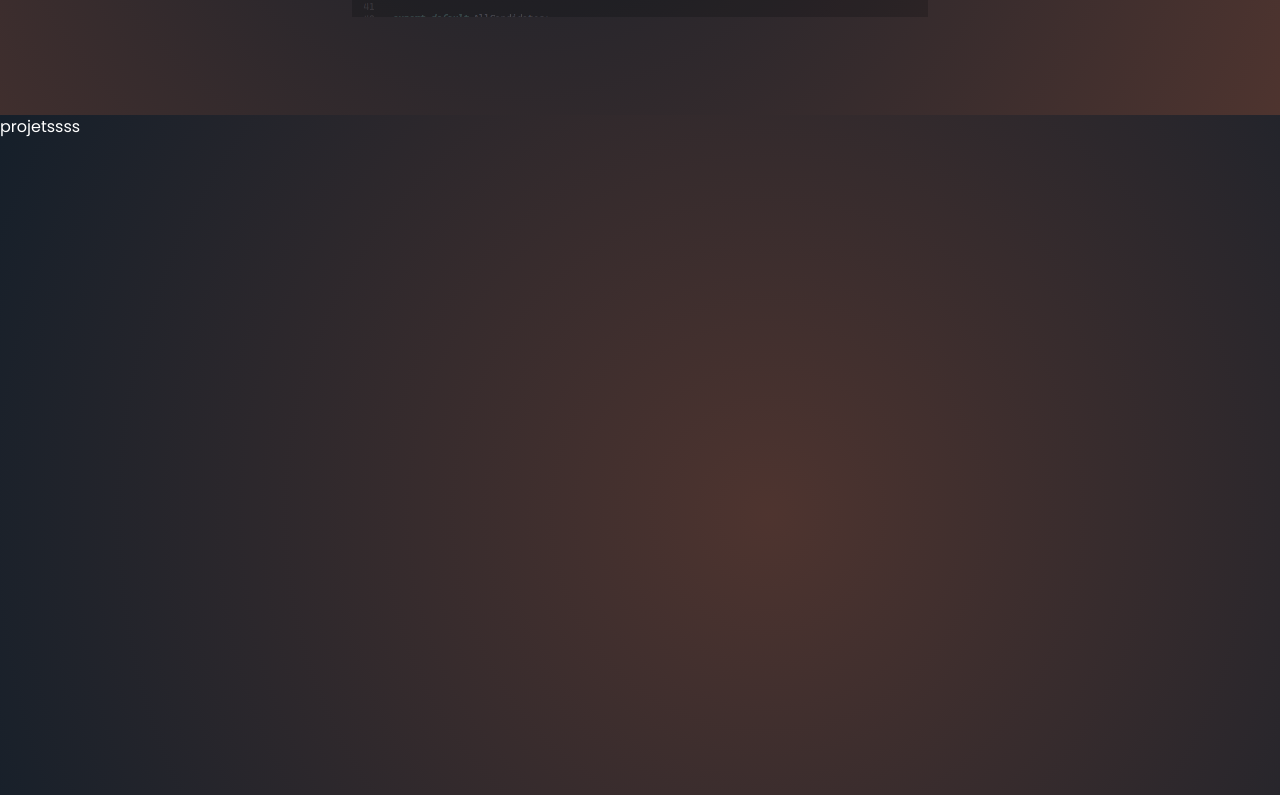
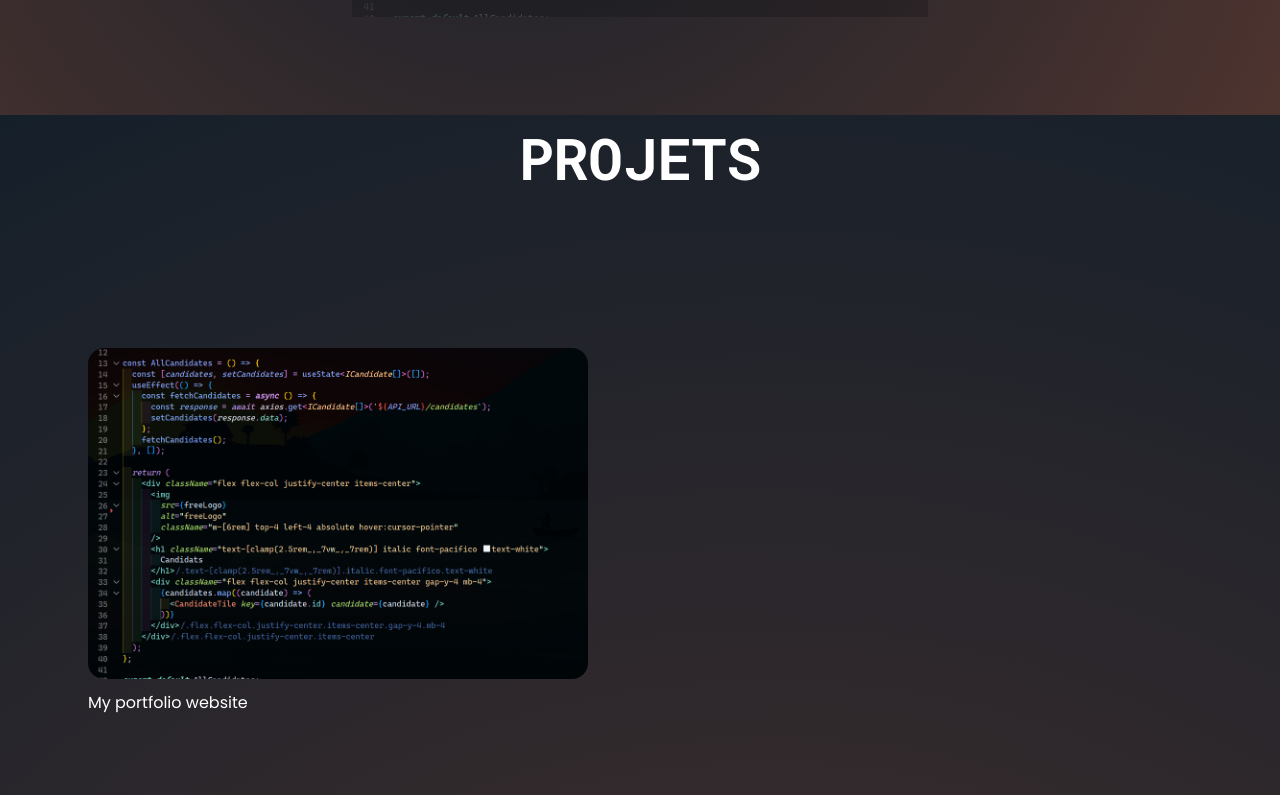
Before and after one commit to Lap0u/Portfolio, a React (Vite) app in the folder my-portfolio/: page / in a window 1280 px wide. Shown: the part 1485-2280 px from the top of the page. Built offline with nearby package versions, Linux system fonts and the light colour scheme.

Commit message:
debut projets

```diff
--- a/my-portfolio/src/components/CompetencesCard.tsx
+++ b/my-portfolio/src/components/CompetencesCard.tsx
@@ -1,5 +1,4 @@
 import { Icon } from '@iconify/react';
-import { useOrientation } from '../hooks/useOrientation';
 
 type CompetencesCardProps = {
   underlineColor: string;
@@ -18,15 +17,14 @@ const CompetencesCard = ({
   text,
   addedStyle,
 }: CompetencesCardProps) => {
-  const { isLandscape } = useOrientation();
   return (
     <div
       className={`basis-1/3 py-4 flex flex-col justify-center items-center text-white tablet:relative ${addedStyle}`}>
-      <div className="flex flex-col text-3xl font-semibold items-center justify-center my-4">
+      <div className="flex flex-col text-3xl font-semibold items-center justify-center my-4 justify-self-start">
         <Icon
           icon={icon}
           style={{ color: underlineColor }}
-          className="text-5xl"
+          className="text-5xl mb-4 justify-self-start"
         />
         <div
           style={{
--- /dev/null
+++ b/my-portfolio/src/components/ProjectCard.tsx
@@ -0,0 +1,67 @@
+import { useBreakpoints } from '../hooks/useBreakpoints';
+import code from '../assets/Code.png';
+
+type ProjectCardProps = {
+  project: {
+    id: string;
+    attributes: {
+      title: string;
+      description: string;
+      difficulty: string;
+      image: string;
+      link: string;
+    };
+  };
+  handleClick: () => void;
+};
+
+const ProjectCard = ({ project, handleClick }: ProjectCardProps) => {
+  const isMobile = useBreakpoints();
+  return (
+    <>
+      {isMobile ? (
+        <div
+          onClick={handleClick}
+          className="hover:cursor-pointer flex flex-col justify-center mx-6 gap-y-3">
+          <div className="my-4 flex justify-center gap-x-4 items-center">
+            <div className="zfont-semibold text-[clamp(1.5rem_,_2vw_,_2rem)] text-transparent bg-clip-text bg-gradient-to-r from-cyan to-purple">
+              {project.attributes.title}
+            </div>
+          </div>
+          <img
+            className="rounded-2xl"
+            src={code}
+            alt={project.attributes.title}
+            width={500}
+            height={250}
+          />
+          <div>{project.attributes.description}</div>
+        </div>
+      ) : (
+        <div
+          onClick={handleClick}
+          className="hover:cursor-pointer hover:bg-opacity-10 hover:btn-gradient justify-between flex mt-5 ml-5 gap-x-5">
+          <div className="basis-1/4 w-[400px] max-w-[400px] h-[250px] max-h-[250px] relative">
+            <img
+              className="rounded-2xl hover:scale-110 duration-200 overflow-hidden object-cover"
+              src={code}
+              alt={project.attributes.title}
+            />
+          </div>
+          <div className="flex flex-col justify-start mx-6 pr-64 gap-y-3 basis-3/4">
+            <div className="my-1 flex items-center gap-x-10">
+              <div className="font-medium text-transparent bg-clip-text bg-gradient-to-r from-cyan to-purple text-[clamp(3rem_,_4vw_,_4rem)]">
+                {project.attributes.title}
+              </div>
+            </div>
+            <div className="text-[clamp(1rem_,_1.5vw_,_1.5rem)]">
+              {project.attributes.description}
+            </div>
+          </div>
+        </div>
+      )}
+    </>
+  );
+};
+
+export default ProjectCard;
--- a/my-portfolio/src/components/Projets.tsx
+++ b/my-portfolio/src/components/Projets.tsx
@@ -1,7 +1,87 @@
+import { useNavigate } from 'react-router-dom';
+import ProjectCard from './ProjectCard';
+import ProjetsTitle from './ProjetsTitle';
+
+const allProjects = [
+  {
+    id: '1',
+    attributes: {
+      title: 'Portfolio',
+      description: 'My portfolio website',
+      difficulty: '1',
+      image: 'portfolio.png',
+      link: 'link',
+    },
+  },
+  {
+    id: '2',
+    attributes: {
+      title: 'Portfolio',
+      description: 'My portfolio website',
+      difficulty: '1',
+      image: 'portfolio.png',
+      link: 'link',
+    },
+  },
+  {
+    id: '3',
+    attributes: {
+      title: 'Portfolio',
+      description: 'My portfolio website',
+      difficulty: '1',
+      image: 'portfolio.png',
+      link: 'link',
+    },
+  },
+  {
+    id: '4',
+    attributes: {
+      title: 'Portfolio',
+      description: 'My portfolio website',
+      difficulty: '1',
+      image: 'portfolio.png',
+      link: 'link',
+    },
+  },
+  {
+    id: '5',
+    attributes: {
+      title: 'Portfolio',
+      description: 'My portfolio website',
+      difficulty: '1',
+      image: 'portfolio.png',
+      link: 'link',
+    },
+  },
+  {
+    id: '6',
+    attributes: {
+      title: 'Portfolio',
+      description: 'My portfolio website',
+      difficulty: '1',
+      image: 'portfolio.png',
+      link: 'link',
+    },
+  },
+];
+
 const Projets = () => {
+  const navigate = useNavigate();
+  const navigateTo = (link: string) => {
+    navigate(`projets/${link}`);
+  };
   return (
-    <div id="projets" className="w-full h-screen radial2 text-white">
-      projetssss
+    <div id="projets" className="w-full min-h-screen radial2 text-white">
+      <ProjetsTitle />
+      <div className="text-white flex flex-col m-16 gap-y-6 lg:gap-y-12">
+        {allProjects.map((project) => (
+          <ProjectCard
+            key={project.id}
+            project={project}
+            handleClick={() => navigateTo(project.attributes.link)}
+          />
+        ))}
+      </div>
     </div>
   );
 };
--- /dev/null
+++ b/my-portfolio/src/components/ProjetsTitle.tsx
@@ -0,0 +1,11 @@
+const ProjetsTitle = () => {
+  return (
+    <div className="flex flex-col justify-center items-center">
+      <h1 className="text-[clamp(3rem_,_4.5vw_,_6.5rem)] font-bold font-roboto text-white">
+        PROJETS
+      </h1>
+    </div>
+  );
+};
+
+export default ProjetsTitle;
```
